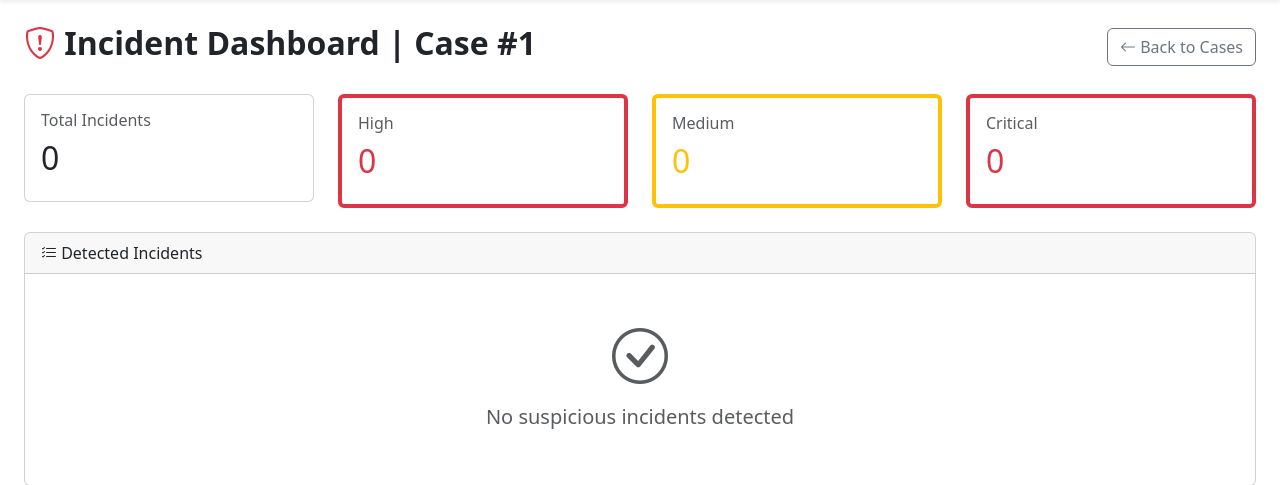
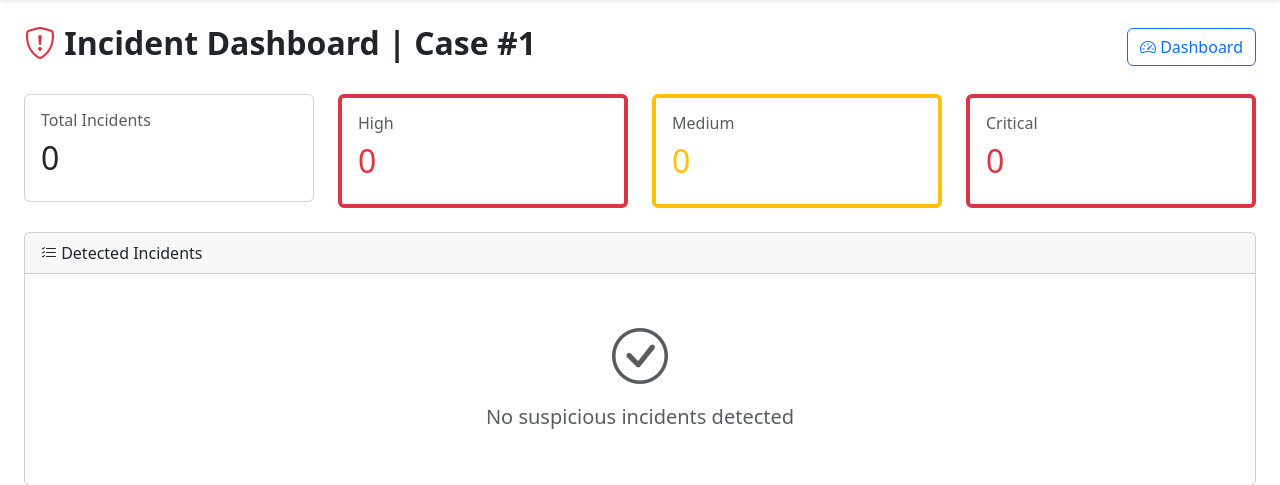
Before and after one commit to itsmeRiF/dfir-framework2, a Flask app: page /incidents/1 in a window 1280 px wide. Shown: the part 56-541 px from the top of the page. Run offline with Flask 3, Linux system fonts and the light colour scheme; data that the repository does not hold is empty.

Commit message:
feat: Add Dashboard navigation to the incidents pages

```diff
--- a/templates/analysis/incidents.html
+++ b/templates/analysis/incidents.html
@@ -19,12 +19,12 @@
     </div>
 
 
-    <a href="/cases"
-       class="btn btn-outline-secondary">
+    <a href="{{ url_for('analysis.dashboard', case_id=case_id) }}"
+       class="btn btn-outline-primary">
 
-        <i class="bi bi-arrow-left"></i>
+        <i class="bi bi-speedometer2"></i>
 
-        Back to Cases
+        Dashboard
 
     </a>
 
```
